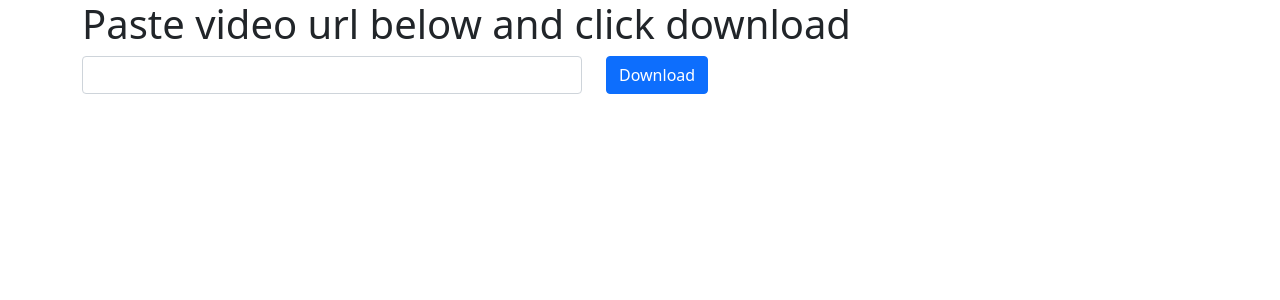
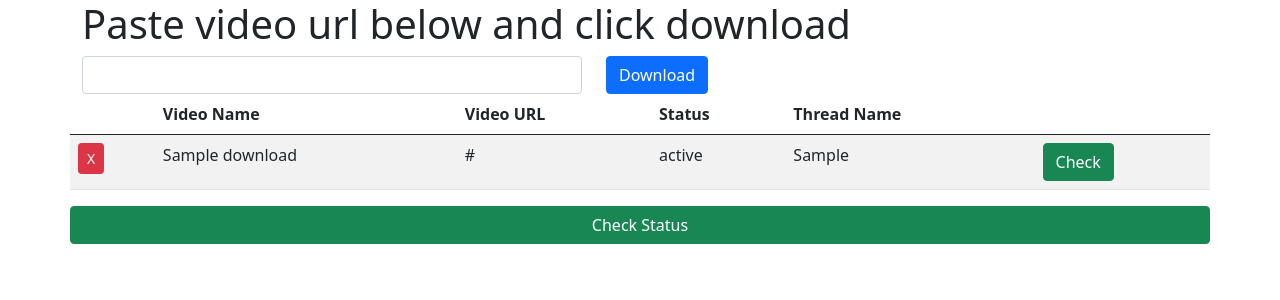
Before and after one commit to southpaw5271/pi-video-downloader, a Flask app: page / in a window 1280 px wide. Shown: the top 300 px of the page. Run offline with Flask 2, Linux system fonts and the light colour scheme; tables that the repository leaves empty hold one stand-in row (values such as "Sample post").

Commit message:
Now with working!

```diff
--- a/main.py
+++ b/main.py
@@ -1,23 +1,118 @@
 from flask import Flask, request, jsonify, render_template
-import youtube_dl
 import certifi
+from threading import Thread, enumerate
+import tasks
+import random
+import string
+import sqlite3
+from datetime import datetime
+import json
+
+conn = sqlite3.connect('pvd.db')
+c = conn.cursor()
+
+c.execute('CREATE TABLE IF NOT EXISTS downloads (name text, url text, thread text, date text, status text)')
+conn.commit()
 
 app = Flask(__name__)
 app.debug = True
 
+def random_name():
+    letters = string.ascii_lowercase
+    return ''.join(random.choice(letters) for i in range(10))
+
+
+
 @app.route("/")
 def index():
-    return render_template("index.html")
+    conn = sqlite3.connect('pvd.db')
+    c = conn.cursor()
+    c.execute("SELECT * FROM downloads WHERE status != 'Deleted'")
+    results = c.fetchall()
+    videos = []
+    for row in results:
+        videos.append({
+            "title": row[0],
+            "url": row[1],
+            "thread": row[2],
+            "date": str(row[3]),
+            "status": row[4]
+        })
+    c.close()
+    conn.close()
+    return render_template("index.html", videos=videos)
 
 
 @app.route("/download", methods=['POST'])
-def download():
+def download_video():
+    conn = sqlite3.connect('pvd.db')
+    c = conn.cursor()
+    today = datetime.now()
+    today = today.strftime("%Y-%m-%d %H:%M:%S")
+    # Get JSON body
     req = request.get_json()
     url = req["url"]
-    print(url)
-    ydl_opts = {'no_check_certificate': True}
-    with youtube_dl.YoutubeDL(ydl_opts) as ydl:
-        ydl.download([url])
-    return jsonify(url)
+    # Get video info
+    title = tasks.get_video_info(url)
+    # Set random thread name
+    name = random_name()
+    # name = "test123"
+    # Open new thread with random name
+    thread = Thread(target=tasks.threaded_download, args=(url,), name=name)
+    thread.daemon = True
+    # Start the thread and download the video
+    thread.start()
+    # Insert DB records
+    params = (title, url, name, today, "Downloading")
+    c.execute('INSERT INTO downloads VALUES (?,?,?,?,?)', params)
+    conn.commit()
+    c.close()
+    conn.close()
+    return jsonify({
+        'thread_name': str(thread.name),
+        'started': True,
+        'title': title
+    })
+
+
+@app.route("/download/status/<name>", methods=["GET"])
+def check_thread(name):
+    conn = sqlite3.connect('pvd.db')
+    c = conn.cursor()
+    status = "Complete"
+    for t in enumerate():
+        if t.getName() == name:
+            status = "Downloading"
+    # Lookup record in DB
+    c.execute("SELECT status FROM downloads WHERE thread = ?", [name])
+    result = c.fetchone()
+    try:
+        if result[0] != status:
+            # Update DB record
+            c.execute("UPDATE downloads SET status = ? WHERE thread = ?", [status, name])
+            conn.commit()
+    except:
+        pass
+    c.close()
+    conn.close()
+    return jsonify({
+        "status": status,
+        "name": name
+    })
+
+
+@app.route("/delete/<name>", methods=["GET"])
+def delete_video(name):
+    conn = sqlite3.connect('pvd.db')
+    c = conn.cursor()
+    c.execute("DELETE FROM downloads WHERE thread = ?", [name])
+    conn.commit()
+    c.close()
+    conn.close()
+    return jsonify({
+        "thread": name,
+        "success": True,
+        "description": "Video deleted from DB"
+    })
 
 app.run()
--- a/templates/index.html
+++ b/templates/index.html
@@ -24,9 +24,34 @@
         <div class="col-2">
             <button class="btn btn-primary" onclick="submitURL()">Download</button>
         </div>
-    </form>
     </div>
-    <div id="results" class="row"></div>
+    <div id="results" class="row">
+	    <table class="table table-striped" id="downloads">
+		    <thead>
+			    	<th></th>
+				<th>Video Name</th>
+				<th>Video URL</th>
+				<th>Status</th>
+				<th>Thread Name</th>
+				<th></th>
+		    </thead>
+		    <tbody>
+			{% for item in videos %}
+				<tr>
+					<td><button class="btn btn-danger btn-sm" onclick="deleteVideo('{{item['thread']}}')">X</button></td>
+					<td>{{item['title']}}</td>
+					<td>{{item['url']}}</td>
+					<td id="{{item['thread']}}">{{item['status']}}</td>
+					<td>{{item['thread']}}</td>
+					<td><button class="btn btn-success" onclick="checkStatus('{{item['thread']}}')">Check</button></td>
+				</tr>
+			{% endfor %}
+		    </tbody>
+	    </table>
+    </div>
+    <div class="row">
+	    <button class="btn btn-success" onclick="checkStatus('test123')">Check Status</button>
+    </div>
 </div>
     <!-- Optional JavaScript; choose one of the two! -->
 
@@ -40,6 +65,21 @@
     -->
   </body>
   <script>
+	function checkStatus(name){
+		var cellID = '#' + name;
+		$.ajax({
+			type: 'GET',
+			url: '/download/status/'+name,
+			success: function(data) {
+			    $(cellID).text(data["status"]);
+			    console.log(data);
+			},
+			contentType: "application/json",
+			dataType: 'json'
+		 });
+	 }
+
+
       function submitURL(){
         request = {
             url: $("#url_input").val()
@@ -50,11 +90,37 @@
             url: '/download',
             data: JSON.stringify(request), // or JSON.stringify ({name: 'jonas'}),
             success: function(data) {
-                $("#results").html(data);
+			var title = data['title'];
+			var thread_name = data["thread_name"];
+			var status = "Downloading";
+			var newRow = '<tr><td><button class="btn btn-danger btn-sm" onclick="deleteVideo(\''+thread_name+'\')">X</button></td><td>'+ title +'</td><td>'+ request["url"] +'</td><td id="'+thread_name+'">'+ status +'</td><td>'+ thread_name +'</td><td><button class="btn btn-success" onclick="checkStatus(\''+thread_name+'\')">Check</button></td></tr>'
+               $("#downloads > tbody:last-child").append(newRow);
+			console.log(data);
             },
             contentType: "application/json",
             dataType: 'json'
         });
       }
+
+	 function deleteVideo(name){
+		var cellID = '#' + name;
+		$.ajax({
+			type: 'GET',
+			url: '/delete/'+name,
+			success: function(data) {
+			    $(cellID).text("Deleted");
+			    console.log(data);
+
+			},
+			contentType: "application/json",
+			dataType: 'json'
+		 });
+	 }
+
+
+
+
+
+
   </script>
 </html>
```
Also changed, not shown: tasks.py (added, +20 -0 lines), 1 other file.
